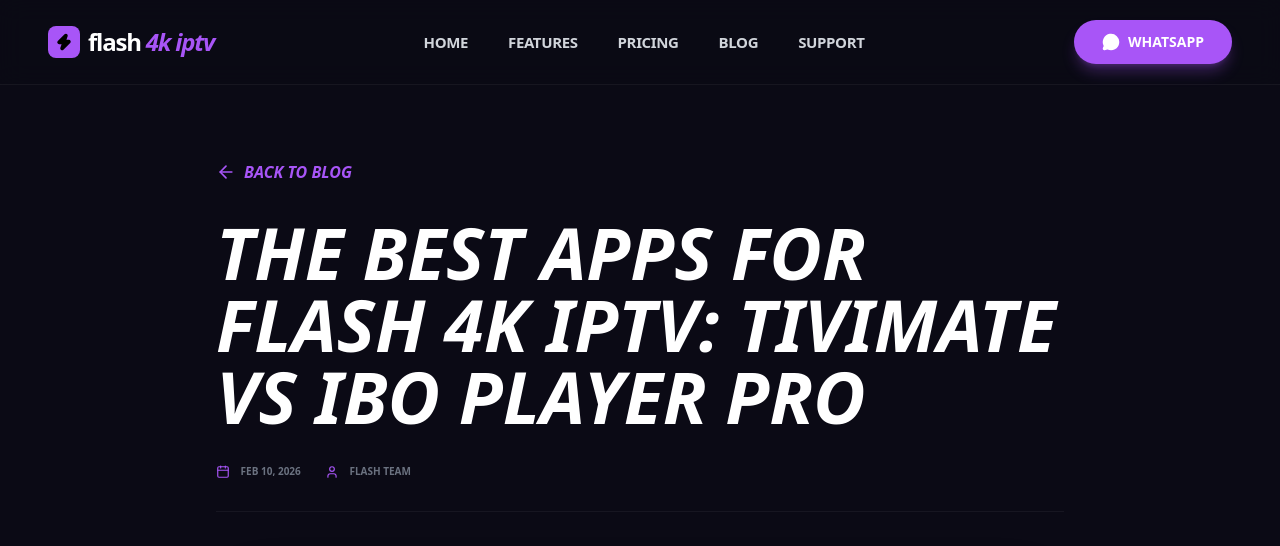
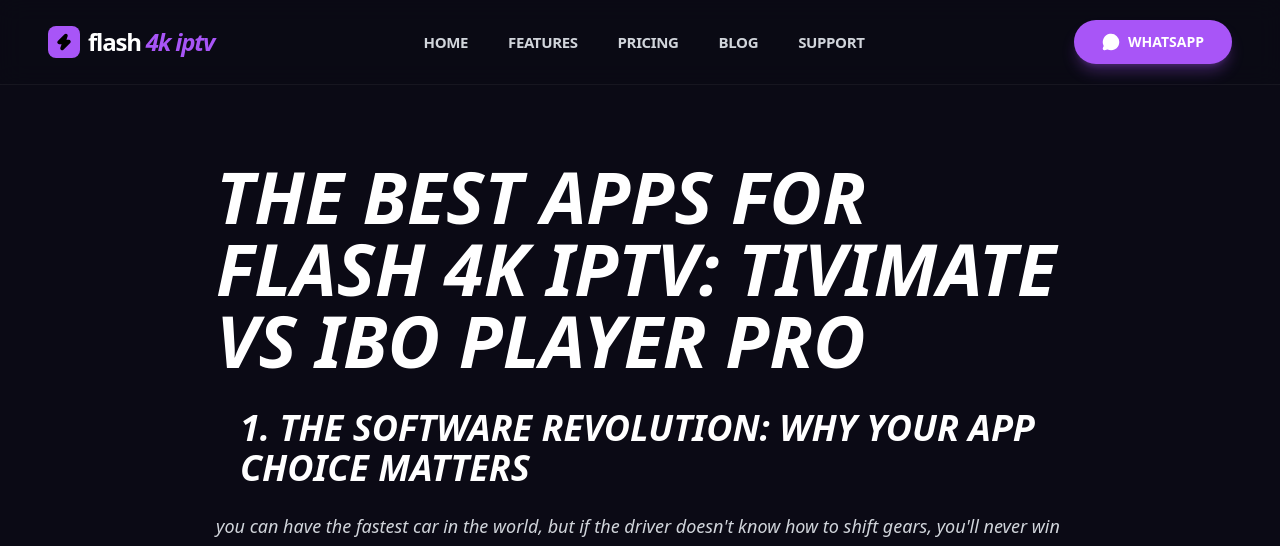
Before and after one commit to mangusta36/lumina-stream, a Next.js app: page /blog/best-iptv-players-2026 in a window 1280 px wide. Shown: the top 546 px of the page. Built offline with nearby package versions, Linux system fonts and the light colour scheme.

Commit message:
jajahwhgwg13121222

```diff
--- a/src/app/blog/[id]/page.tsx
+++ b/src/app/blog/[id]/page.tsx
@@ -1,35 +1,30 @@
-import type { Metadata } from "next";
 import Navbar from "@/components/layout/Navbar";
 import Footer from "@/components/layout/Footer";
-import { Calendar, User, ArrowLeft } from "lucide-react";
-import Link from "next/link";
 import { notFound } from "next/navigation";
-import { blogPosts } from "@/lib/posts";
+// جرب هاد الـ Import النسبي (Relative) باش نتهناو من شكوك الـ Path
+import { blogPosts } from "../../../lib/posts";
 
-type BlogPostPageProps = {
-  params: {
-    id: string;
-  };
-};
+export const dynamicParams = true;
 
-export function generateMetadata({ params }: BlogPostPageProps): Metadata {
-  const post = blogPosts.find((p) => p.id === params.id);
-
-  if (!post) {
-    return {
-      title: "Post Not Found | Flash 4K IPTV Blog",
-      description: "the requested flash 4k iptv blog post could not be found.",
-    };
-  }
-
-  return {
-    title: post.seoTitle ?? post.title,
-    description: post.metaDescription ?? post.excerpt,
-  };
+export async function generateStaticParams() {
+  return blogPosts.map((post) => ({
+    id: post.id,
+  }));
 }
 
-export default function BlogPostDetail({ params }: BlogPostPageProps) {
-  const post = blogPosts.find((p) => p.id === params.id);
+export default async function BlogPostDetail({ params }: { params: any }) {
+  // هادي ضرورية لـ Next.js 15
+  const resolvedParams = await params;
+  const id = resolvedParams.id;
+
+  // هاد السطر غادي يورينا في الـ Terminal واش الداتا كتوصل فعلاً
+  console.log("---------------------------------");
+  console.log("Requested ID:", id);
+  console.log("Total Posts Available:", blogPosts.length);
+  console.log("All IDs:", blogPosts.map(p => p.id));
+  console.log("---------------------------------");
+
+  const post = blogPosts.find((p) => p.id === id);
 
   if (!post) {
     notFound();
@@ -39,27 +34,9 @@
     <main className="bg-[#0b0a15] min-h-screen text-white">
       <Navbar />
       <div className="max-w-4xl mx-auto pt-40 px-6 pb-40">
-        <Link href="/blog" className="text-primary flex items-center gap-2 mb-8 font-black italic uppercase">
-          <ArrowLeft size={20} /> Back to Blog
-        </Link>
-        <h1 className="text-4xl md:text-7xl font-black italic uppercase leading-tight mb-8">
-          {post.title}
-        </h1>
-        <div className="flex gap-6 text-gray-500 text-[10px] font-black mb-10 border-b border-white/5 pb-8 uppercase">
-          <span>
-            <Calendar size={14} className="inline mr-2 text-primary" /> {post.date}
-          </span>
-          <span>
-            <User size={14} className="inline mr-2 text-primary" /> {post.author}
-          </span>
-        </div>
-        <img
-          src={post.image}
-          alt={post.imageAlt ?? post.title}
-          className="w-full h-[500px] object-cover rounded-[3rem] mb-16 shadow-2xl"
-        />
+        <h1 className="text-4xl md:text-7xl font-black italic uppercase mb-8">{post.title}</h1>
         <div
-          className="prose prose-invert max-w-none text-gray-300 italic text-lg leading-relaxed"
+          className="prose prose-invert max-w-none text-gray-300 italic text-lg"
           dangerouslySetInnerHTML={{ __html: post.content }}
         />
       </div>
```
